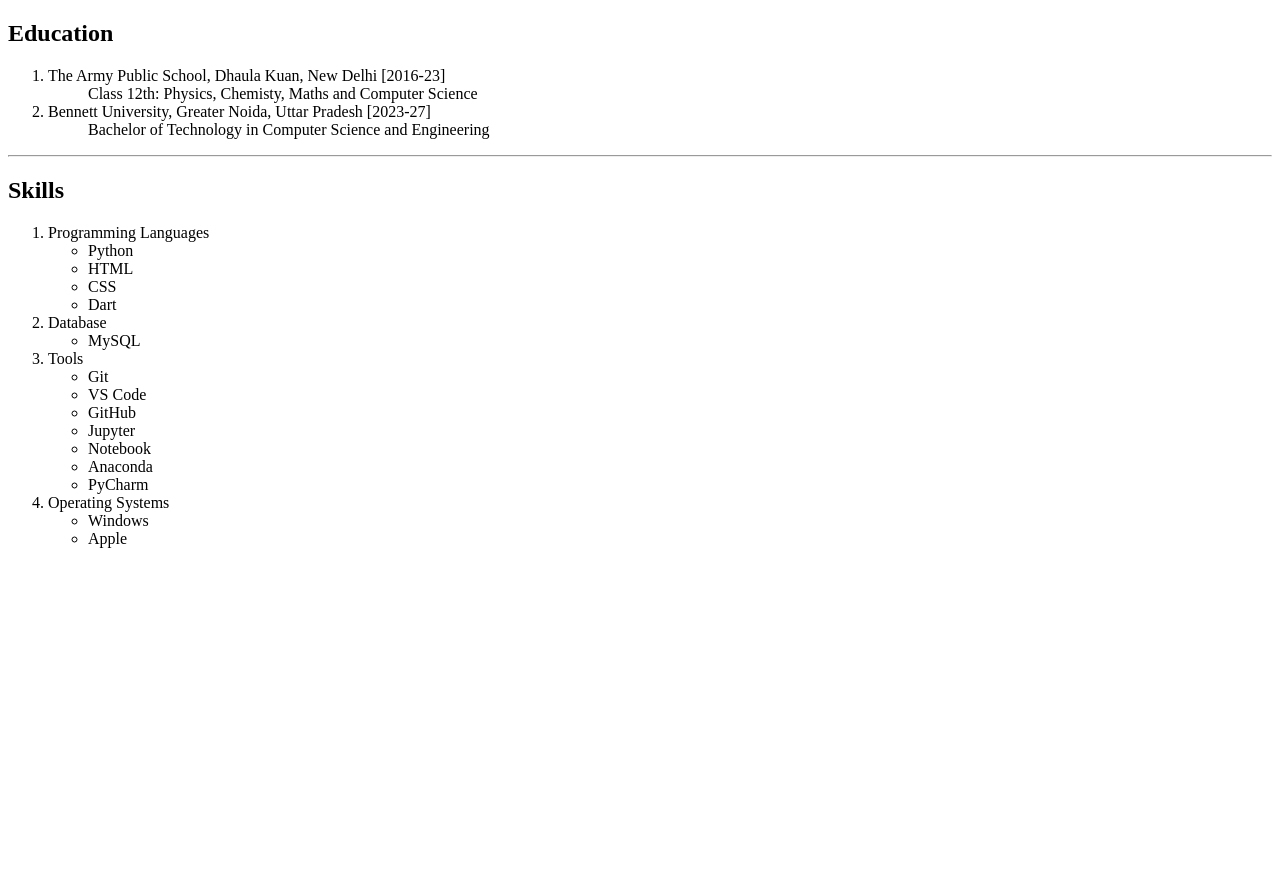
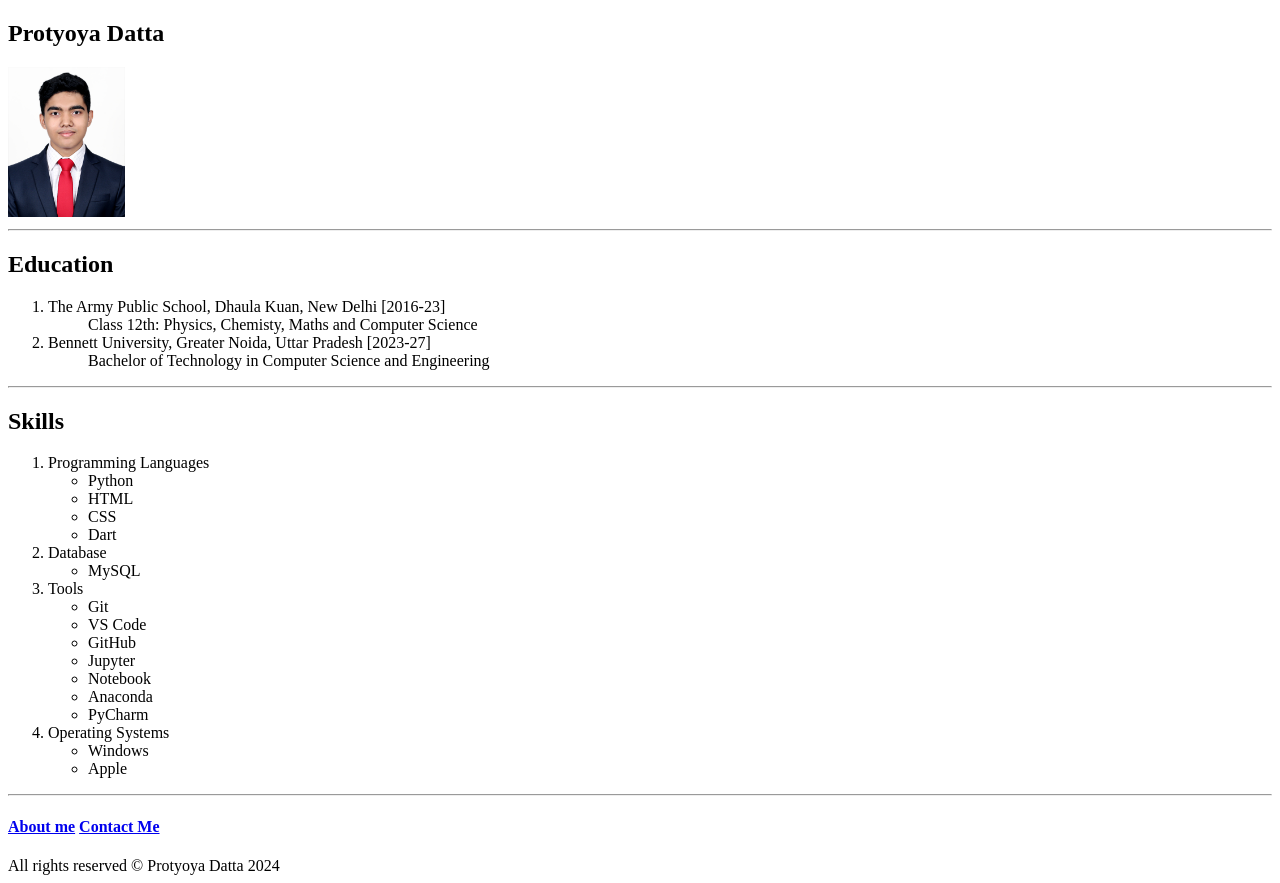
Before and after one commit to protyoya/Portfolio-Website, a plain HTML site: page index.html in a window 1280 px wide. Before the commit the page ends 800 px from the top, so only its background shows below. Drawn offline with Linux system fonts and the light colour scheme.

Commit message:
Add files via upload

```diff
--- a/index.html
+++ b/index.html
@@ -7,6 +7,9 @@
 
 </head>
 <body>
+    <h2>Protyoya Datta</h2>
+<img src="./Assets/276A1777.jpg" height="150">
+    <hr />
     <h2>Education</h2>
 <ol>
     <li>The Army Public School, Dhaula Kuan, New Delhi [2016-23]</li>
@@ -44,5 +47,10 @@
             <li>Apple</li>
         </ul>
 </ol>
+<hr />
+<h4><a href="./Public/about.html">About me</a> <a href="./Public/contact.html">Contact Me</a></h4>
+<footer>
+    All rights reserved &copy; Protyoya Datta 2024
+</footer>
 </body>
 </html>
```
